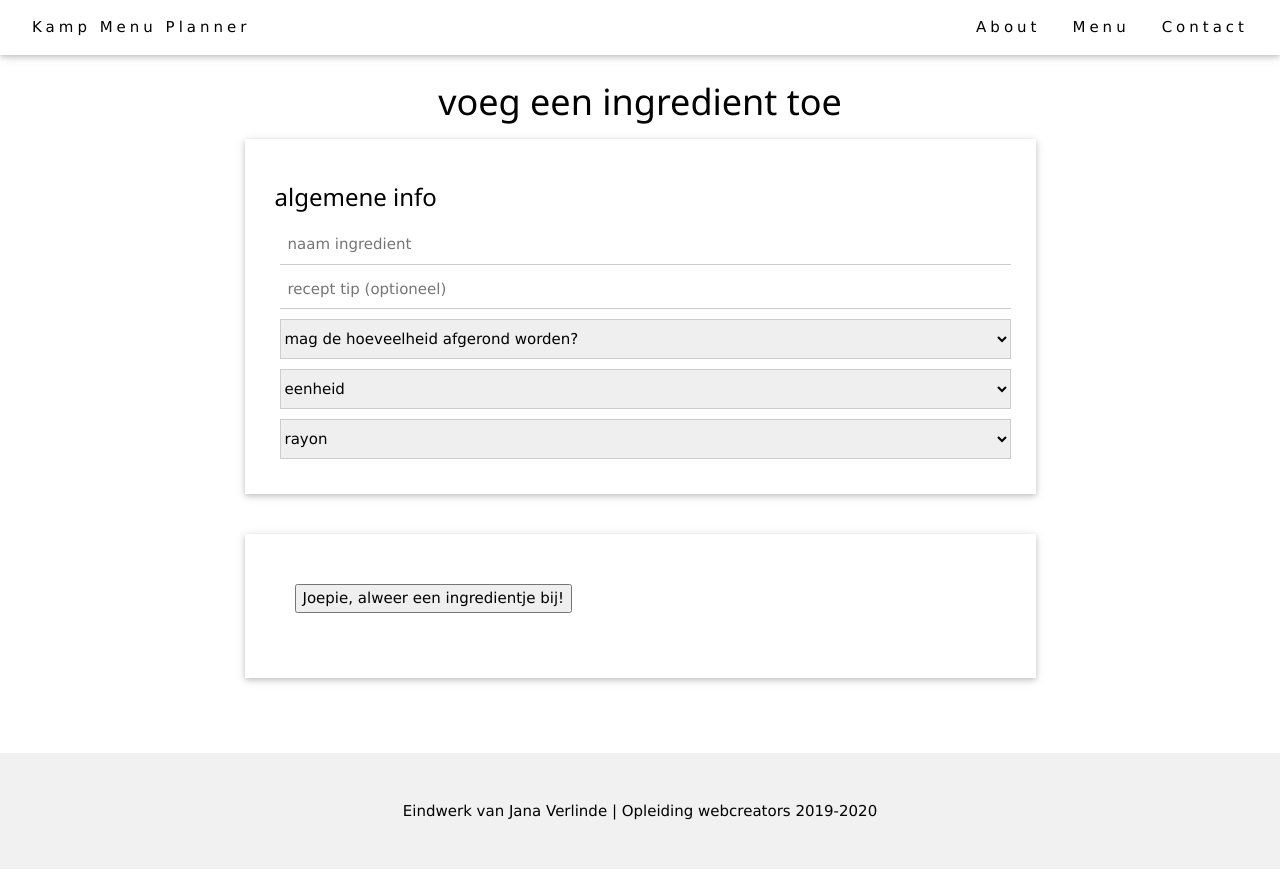
After one commit to Janaverl/plan-eet, a Symfony app: template templates/add_recipe/addingredient.html.twig in a window 1280 px wide. The commit adds this page. Run offline with Twig, Linux system fonts and the light colour scheme; the template is opened without the code that fills it, so the values that code supplies are empty; some libraries are stand-ins or nearby versions.

Commit message:
create Ingredient - javascript

```diff
--- /dev/null
+++ b/public/css/addrecipe.min.css
@@ -0,0 +1,2 @@
+h1{text-align:center}.d-flex{display:-webkit-box;display:-ms-flexbox;display:flex;-webkit-box-pack:space-evenly;-ms-flex-pack:space-evenly;justify-content:space-evenly}.active{background-color:green;margin:0 -10px;padding:10px;font-weight:bold}.inputwrapper{display:-ms-grid;display:grid;width:70%;margin:auto;grid-gap:40px;-ms-grid-columns:(minmax(400px, 1fr))[auto-fit];grid-template-columns:repeat(auto-fit, minmax(400px, 1fr))}.w3-card{padding:30px}button{margin:20px}.chooseIngredients{height:200px;overflow:auto;direction:ltr}input[type="number"]{width:100px}select,input{margin:5px}textarea{width:100%;height:300px;padding:12px 20px;-webkit-box-sizing:border-box;box-sizing:border-box;border:2px solid #ccc;border-radius:4px;background-color:#f8f8f8;resize:none}.switch{position:relative;display:inline-block;width:60px;height:34px}.switch input{opacity:0;width:0;height:0}.slider{position:absolute;cursor:pointer;top:0;left:0;right:0;bottom:0;background-color:#ccc;-webkit-transition:.4s;transition:.4s}.slider:before{position:absolute;content:"";height:26px;width:26px;left:4px;bottom:4px;background-color:white;-webkit-transition:.4s;transition:.4s}input:checked+.slider{background-color:#2196F3}input:focus+.slider{-webkit-box-shadow:0 0 1px #2196F3;box-shadow:0 0 1px #2196F3}input:checked+.slider:before{-webkit-transform:translateX(26px);transform:translateX(26px)}
+/*# sourceMappingURL=addrecipe.min.css.map */
--- a/public/css/style.min.css
+++ b/public/css/style.min.css
@@ -1,2 +1,2 @@
-.contentwrapper{margin:75px auto}h1{text-align:center}.d-flex{display:-webkit-box;display:-ms-flexbox;display:flex;-webkit-box-pack:space-evenly;-ms-flex-pack:space-evenly;justify-content:space-evenly}.active{background-color:green;margin:0 -10px;padding:10px;font-weight:bold}.inputwrapper{display:-ms-grid;display:grid;width:70%;margin:auto;grid-gap:40px;-ms-grid-columns:(minmax(400px, 1fr))[auto-fit];grid-template-columns:repeat(auto-fit, minmax(400px, 1fr))}.w3-card{padding:30px}button{margin:20px}.chooseIngredients{height:200px;overflow:auto;direction:ltr}input[type="number"]{width:100px}select,input{margin:5px}textarea{width:100%;height:300px;padding:12px 20px;-webkit-box-sizing:border-box;box-sizing:border-box;border:2px solid #ccc;border-radius:4px;background-color:#f8f8f8;resize:none}.switch{position:relative;display:inline-block;width:60px;height:34px}.switch input{opacity:0;width:0;height:0}.slider{position:absolute;cursor:pointer;top:0;left:0;right:0;bottom:0;background-color:#ccc;-webkit-transition:.4s;transition:.4s}.slider:before{position:absolute;content:"";height:26px;width:26px;left:4px;bottom:4px;background-color:white;-webkit-transition:.4s;transition:.4s}input:checked+.slider{background-color:#2196F3}input:focus+.slider{-webkit-box-shadow:0 0 1px #2196F3;box-shadow:0 0 1px #2196F3}input:checked+.slider:before{-webkit-transform:translateX(26px);transform:translateX(26px)}
+body{min-height:100vh}.contentwrapper{margin:75px;min-height:70vh}
 /*# sourceMappingURL=style.min.css.map */
--- /dev/null
+++ b/public/js/createIngredient.js
@@ -0,0 +1,64 @@
+$(document).ready(function () {
+
+    $(".confirm").on("click", function (e) {
+        $(".errors").empty();
+        let errors = [];
+        let ingredient = {};
+        e.preventDefault();
+
+        // confirmation and saving te values
+        if (!$('input#name').val()) {
+            errors.push("geen naam ingevuld")
+        } else {
+            ingredient["name"] = $('input#name').val();
+        };
+        if ($('input#suggestion').val()) {
+            ingredient["suggestion"] = $('input#suggestion').val();
+        }
+        if (round.value == "default") {
+            errors.push("moet dit ingredient afgerond worden voor het boodschappenlijstje? Je kan vb geen half blik kopen ;-) .");
+        } else {
+            ingredient["round"] = round.value;
+        };
+        if (unit.value == "default") {
+            errors.push("geen maateenheid geselecteerd");
+        } else {
+            ingredient["unit"] = unit.value;
+        };
+        if (rayon.value == "default") {
+            errors.push("geen rayon geselecteerd");
+        } else {
+            ingredient["rayon"] = rayon.value;
+        };
+
+        // fetch or display errors
+        if (errors.length == 0) {
+            console.log("all set to push");
+            console.log(ingredient);
+
+            // var myHeaders = new Headers();
+            // myHeaders.append("Content-Type", "application/json");
+
+            // var raw = JSON.stringify(recipe);
+            // console.log(raw);
+
+            // var requestOptions = {
+            //     method: 'POST',
+            //     headers: myHeaders,
+            //     body: raw,
+            //     redirect: 'follow'
+            // };
+
+            // fetch('http://localhost:9000/api/setRecipe.php', requestOptions)
+            //     .then(response => response.text())
+            //     .then(result => console.log(JSON.stringify(result)))
+            //     .catch(error => console.log('error :::', error));
+
+        } else {
+            errors.forEach(error =>
+                $(".errors").append(`<li>${error}</li>`)
+            );
+        }
+    });
+
+});
--- /dev/null
+++ b/public/scss/addrecipe.scss
@@ -0,0 +1,111 @@
+
+h1{
+    text-align: center;
+  }
+
+  .d-flex{
+    display: flex;
+    justify-content: space-evenly;
+  }
+
+  .active{
+    background-color: green;
+    margin: 0 -10px;
+    padding: 10px;
+    font-weight: bold;
+  }
+
+  .inputwrapper{
+    display: grid;
+    width: 70%;
+    margin: auto;
+    grid-gap: 40px;
+    grid-template-columns: repeat(auto-fit, minmax(400px, 1fr));
+  }
+
+  .w3-card {
+      padding: 30px;
+      /* width: 500px; */
+    }
+  button{
+    margin: 20px;
+  }
+  .chooseIngredients{
+    height: 200px;
+    /* width: 500px; */
+    overflow: auto;
+    direction: ltr;
+    /* background-color: lightgrey; */
+  }
+  input[type="number"]{
+    width: 100px;
+  }
+
+  select, input{
+    margin: 5px;
+  }
+
+  textarea {
+    width: 100%;
+    height: 300px;
+    padding: 12px 20px;
+    box-sizing: border-box;
+    border: 2px solid #ccc;
+    border-radius: 4px;
+    background-color: #f8f8f8;
+    resize: none;
+  }
+
+  /* The switch - the box around the slider */
+  .switch {
+    position: relative;
+    display: inline-block;
+    width: 60px;
+    height: 34px;
+  }
+
+  /* Hide default HTML checkbox */
+  .switch input {
+    opacity: 0;
+    width: 0;
+    height: 0;
+  }
+
+  /* The slider */
+  .slider {
+    position: absolute;
+    cursor: pointer;
+    top: 0;
+    left: 0;
+    right: 0;
+    bottom: 0;
+    background-color: #ccc;
+    -webkit-transition: .4s;
+    transition: .4s;
+  }
+
+  .slider:before {
+    position: absolute;
+    content: "";
+    height: 26px;
+    width: 26px;
+    left: 4px;
+    bottom: 4px;
+    background-color: white;
+    -webkit-transition: .4s;
+    transition: .4s;
+  }
+
+  input:checked + .slider {
+    background-color: #2196F3;
+  }
+
+  input:focus + .slider {
+    box-shadow: 0 0 1px #2196F3;
+  }
+
+  input:checked + .slider:before {
+    -webkit-transform: translateX(26px);
+    -ms-transform: translateX(26px);
+    transform: translateX(26px);
+  }
--- a/public/scss/style.scss
+++ b/public/scss/style.scss
@@ -1,114 +1,8 @@
-.contentwrapper{
-  margin: 75px auto;
+body{
+  min-height: 100vh;
 }
 
-h1{
-  text-align: center;
+.contentwrapper{
+  margin: 75px;
+  min-height: 70vh;
 }
-
-.d-flex{
-  display: flex;
-  justify-content: space-evenly;
-}
-
-.active{
-  background-color: green;
-  margin: 0 -10px;
-  padding: 10px;
-  font-weight: bold;
-}
-
-.inputwrapper{
-  display: grid;
-  width: 70%;
-  margin: auto;
-  grid-gap: 40px;
-  grid-template-columns: repeat(auto-fit, minmax(400px, 1fr));
-}
-
-.w3-card {
-    padding: 30px;
-    /* width: 500px; */
-  }
-button{
-  margin: 20px;
-}
-.chooseIngredients{
-  height: 200px;
-  /* width: 500px; */
-  overflow: auto;
-  direction: ltr;
-  /* background-color: lightgrey; */
-}
-input[type="number"]{
-  width: 100px;
-}
-
-select, input{
-  margin: 5px;
-}
-
-textarea {
-  width: 100%;
-  height: 300px;
-  padding: 12px 20px;
-  box-sizing: border-box;
-  border: 2px solid #ccc;
-  border-radius: 4px;
-  background-color: #f8f8f8;
-  resize: none;
-}
-
-/* The switch - the box around the slider */
-.switch {
-  position: relative;
-  display: inline-block;
-  width: 60px;
-  height: 34px;
-}
-
-/* Hide default HTML checkbox */
-.switch input {
-  opacity: 0;
-  width: 0;
-  height: 0;
-}
-
-/* The slider */
-.slider {
-  position: absolute;
-  cursor: pointer;
-  top: 0;
-  left: 0;
-  right: 0;
-  bottom: 0;
-  background-color: #ccc;
-  -webkit-transition: .4s;
-  transition: .4s;
-}
-
-.slider:before {
-  position: absolute;
-  content: "";
-  height: 26px;
-  width: 26px;
-  left: 4px;
-  bottom: 4px;
-  background-color: white;
-  -webkit-transition: .4s;
-  transition: .4s;
-}
-
-input:checked + .slider {
-  background-color: #2196F3;
-}
-
-input:focus + .slider {
-  box-shadow: 0 0 1px #2196F3;
-}
-
-input:checked + .slider:before {
-  -webkit-transform: translateX(26px);
-  -ms-transform: translateX(26px);
-  transform: translateX(26px);
-}
--- /dev/null
+++ b/templates/add_recipe/addingredient.html.twig
@@ -0,0 +1,59 @@
+{% extends 'base.html.twig' %}
+
+{% block title %}Hello AddRecipeController!{% endblock %}
+
+{% block stylesheets %}
+    {{ parent() }}
+    <link rel="stylesheet" href="{{ asset('css/addrecipe.min.css') }}">
+{% endblock %}
+
+{% block body %}
+    <h1>voeg een ingredient toe</h1>
+
+    <div class="cardwrapper">
+        <div class="inputwrapper">
+            <div class="w3-card step generalInformation">
+                <h3>algemene info</h3>
+                <input type="text" id="name" name="name" class="w3-input" placeholder="naam ingredient">
+                <input type="text" id="suggestion" name="suggestion" class="w3-input" placeholder="recept tip (optioneel)">
+                <select class="w3-select w3-border" id="round" name="round">
+                    <option class="selectRound" value="default" disabled selected>mag de hoeveelheid afgerond worden?</option>
+                    <option class="selectRound" value="yes">ja</option>
+                    <option class="selectRound" value="no">nee</option>
+                </select>
+
+                <select class="w3-select w3-border" id="unit" name="unit">
+                    <option class="selectUnit" value="default" disabled selected>eenheid</option>
+                    <option class="selectUnit" value="kg">kg</option>
+                    <option class="selectUnit" value="krop(pen)">krop(pen)</option>
+                    <option class="selectUnit" value="bussel">bussel</option>
+                    <option class="selectUnit" value="blik(ken)">blik(ken)</option>
+                    <option class="selectUnit" value="stuk(s)">stuk(s)</option>
+                    <option class="selectUnit" value="liter">liter</option>
+                    <option class="selectUnit" value="bolletje">bolletje</option>
+                    <option class="selectUnit" value="tas">tas</option>
+                    <option class="selectUnit" value="blokje">blokje</option>
+                    <option class="selectUnit" value="blik">blik</option>
+                </select>
+
+                <select class="w3-select w3-border" id="rayon" name="rayon">
+                    <option class="selectRayon" value="default" disabled selected>rayon</option>
+                    {% for rayon in rayons %}
+                    <option class="selectRayon" value="{{rayon.name}}">{{rayon.name}}</option>
+                    {% endfor %}
+                </select>
+            </div>
+
+            <!-- confirmation and errors -->
+            <div class="w3-card step recipe">
+                <button class="confirm">Joepie, alweer een ingredientje bij!</button>
+                <ul class="errors"></ul>
+            </div>
+        </div>
+    </div>
+{% endblock %}
+
+{% block javascripts %}
+    {{ parent() }}
+    <script src="{{ asset('js/createIngredient.js') }}"></script>
+{% endblock %}
--- a/templates/add_recipe/addrecipe.html.twig
+++ b/templates/add_recipe/addrecipe.html.twig
@@ -4,7 +4,7 @@
 
 {% block stylesheets %}
     {{ parent() }}
-    <link rel="stylesheet" href="{{ asset('css/style.min.css') }}">
+    <link rel="stylesheet" href="{{ asset('css/addrecipe.min.css') }}">
 {% endblock %}
 
 {% block body %}
--- a/templates/add_recipe/homepage.html.twig
+++ b/templates/add_recipe/homepage.html.twig
@@ -6,4 +6,7 @@
     <form action={{ path('add_recipe') }}>
         <input type="submit" value="voeg een recept toe">
     </form>
+    <form action={{ path('add_ingredient') }}>
+        <input type="submit" value="voeg een ingredient toe">
+    </form>
 {% endblock %}
--- a/templates/base.html.twig
+++ b/templates/base.html.twig
@@ -5,6 +5,7 @@
         <title>{% block title %}Menuplanner voor op kamp!{% endblock %}</title>
         {% block stylesheets %}
         <link rel="stylesheet" href="https://www.w3schools.com/w3css/4/w3.css">
+        <link rel="stylesheet" href="{{ asset('css/style.min.css') }}">
         {% endblock %}
     </head>
     <body>
```
Also changed, not shown: src/Controller/AddRecipeController.php (+17 -0 lines), src/Controller/ProductController.php (deleted, +0 -36 lines), 2 other files.
